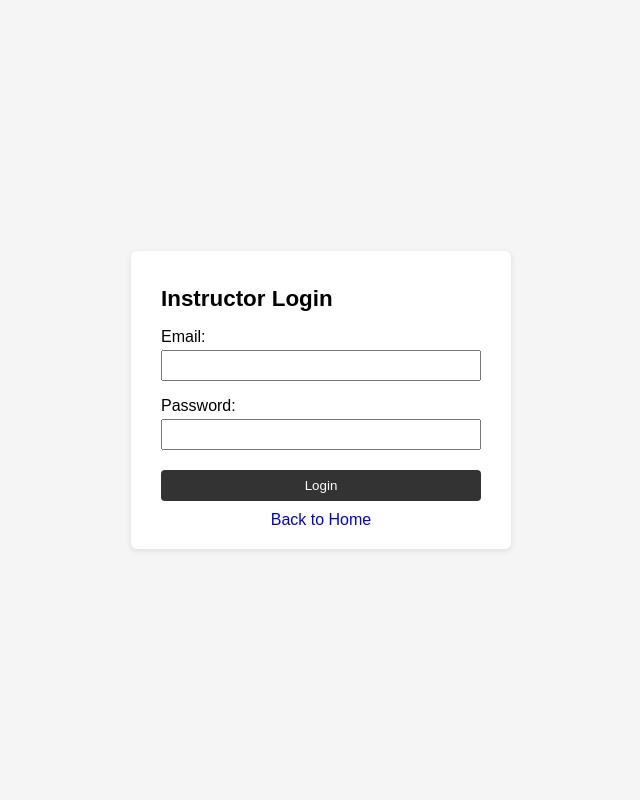
After one commit to nicholas489/university_enrollment, a Django app: page /instructor/login/ in a window 1280 px wide. The commit adds this page. Shown: the whole page, without its empty margins (319-959 px from the left). Run offline with Django 5.2, Linux system fonts and the light colour scheme.

Commit message:
Added Login flows for Instructor & Students

```diff
--- /dev/null
+++ b/university/forms.py
@@ -0,0 +1,16 @@
+from django import forms
+
+class InstructorLoginForm(forms.Form):
+    email = forms.EmailField(label="Email")
+    password = forms.CharField(
+        label="Password",
+        widget=forms.PasswordInput
+    )
+
+
+class StudentLoginForm(forms.Form):
+    email = forms.EmailField(label="Email")
+    password = forms.CharField(
+        label="Password",
+        widget=forms.PasswordInput
+    )
--- /dev/null
+++ b/university/templates/university/instructor_login.html
@@ -0,0 +1,101 @@
+<!doctype html>
+<html lang="en">
+  <head>
+    <meta charset="utf-8">
+    <title>Instructor Login</title>
+    <style>
+      body {
+        font-family: Arial, sans-serif;
+        background: #f5f5f5;
+        display: flex;
+        justify-content: center;
+        align-items: center;
+        min-height: 100vh;
+        margin: 0;
+      }
+      .login-container {
+        background: #fff;
+        padding: 20px 30px;
+        border-radius: 6px;
+        box-shadow: 0 2px 6px rgba(0,0,0,0.1);
+        width: 320px;
+      }
+      h1 {
+        font-size: 1.4rem;
+        margin-bottom: 15px;
+      }
+      .messages {
+        margin-bottom: 10px;
+      }
+      .messages .error {
+        color: #b00020;
+        background: #fdecec;
+        padding: 8px;
+        border-radius: 4px;
+        margin-bottom: 5px;
+      }
+      .messages .success {
+        color: #0b6b0b;
+        background: #e5f6e5;
+        padding: 8px;
+        border-radius: 4px;
+        margin-bottom: 5px;
+      }
+      form p {
+        margin-bottom: 10px;
+      }
+      label {
+        display: block;
+        margin-bottom: 4px;
+      }
+      input[type="email"],
+      input[type="password"] {
+        width: 100%;
+        padding: 6px 8px;
+        box-sizing: border-box;
+      }
+      button {
+        width: 100%;
+        padding: 8px 10px;
+        border: none;
+        border-radius: 4px;
+        background: #333;
+        color: #fff;
+        cursor: pointer;
+        margin-top: 10px;
+      }
+      button:hover {
+        background: #555;
+      }
+      .back-link {
+        display: block;
+        text-align: center;
+        margin-top: 10px;
+        text-decoration: none;
+      }
+    </style>
+  </head>
+  <body>
+    <div class="login-container">
+      <h1>Instructor Login</h1>
+
+      <div class="messages">
+        {% if messages %}
+          {% for message in messages %}
+            <div class="{% if message.tags %}{{ message.tags }}{% endif %}">
+              {{ message }}
+            </div>
+          {% endfor %}
+        {% endif %}
+      </div>
+
+      <form method="post">
+        {% csrf_token %}
+        {{ form.as_p }}
+        <button type="submit">Login</button>
+      </form>
+
+      <a href="{% url 'home' %}" class="back-link">Back to Home</a>
+    </div>
+  </body>
+</html>
--- a/university/urls.py
+++ b/university/urls.py
@@ -5,4 +5,14 @@ urlpatterns = [
     path('', views.home, name='home'),
     path('courses/', views.course_list, name='course_list'),
     path('sections/<int:course_id>/', views.section_list, name='section_list'),
+
+    # Instructor authentication
+    path('instructor/login/', views.instructor_login, name='instructor_login'),
+    path('instructor/dashboard/', views.instructor_dashboard, name='instructor_dashboard'),
+    path('instructor/logout/', views.logout, name='logout'),
+
+    # Student authentication
+    path('student/login/', views.student_login, name='student_login'),
+    path('student/dashboard/', views.student_dashboard, name='student_dashboard'),
+    path('student/logout/', views.logout, name='student_logout'),
 ]
--- a/university/views.py
+++ b/university/views.py
@@ -1,6 +1,7 @@
-from django.shortcuts import render
-from django.shortcuts import render, get_object_or_404
-from .models import Course, Section
+from django.shortcuts import render, redirect, get_object_or_404
+from django.contrib import messages
+from .models import Course, Section, Instructor, Student
+from .forms import InstructorLoginForm, StudentLoginForm
 
 # Create your views here.
 def home(request):
@@ -19,3 +20,89 @@ def section_list(request, course_id):
         'university/section_list.html',
         {'course': course, 'sections': sections}
     )
+
+def student_login(request):
+    if request.method == "POST":
+        form = StudentLoginForm(request.POST)
+        if form.is_valid():
+            email = form.cleaned_data['email']
+            password = form.cleaned_data['password']
+
+            try:
+                student = Student.objects.get(email=email)
+            except Student.DoesNotExist:
+                messages.error(request, "Invalid email or password.")
+            else:
+                # if check_password(password, student.password):
+                if password == student.password:
+                    request.session['student_id'] = student.id
+                    messages.success(request, f"Welcome, {student.first_name}!")
+                    return redirect('student_dashboard')
+                else:
+                    messages.error(request, "Invalid email or password.")
+    # User made a GET Request to just retrieve the login page
+    else:
+        form = StudentLoginForm()
+
+    return render(request, 'university/student_login.html', {'form': form})
+
+def student_dashboard(request):
+    student_id = request.session.get('student_id')
+    if not student_id:
+        return redirect('student_login')
+
+    student = Student.objects.get(id=student_id)
+    return render(
+        request,
+        'university/student_dashboard.html',
+        {'student': student}
+    )
+
+def instructor_login(request):
+    if request.method == "POST":
+        form = InstructorLoginForm(request.POST)
+        if form.is_valid():
+            email = form.cleaned_data['email']
+            password = form.cleaned_data['password']
+
+            try:
+                instructor = Instructor.objects.get(email=email)
+            except Instructor.DoesNotExist:
+                messages.error(request, "Invalid email or password.")
+            else:
+                # if check_password(password, instructor.password):
+                if password == instructor.password:
+                    # store instructor id in session
+                    request.session['instructor_id'] = instructor.id
+                    messages.success(request, f"Welcome, {instructor.first_name}!")
+                    return redirect('instructor_dashboard')
+                else:
+                    messages.error(request, "Invalid email or password.")
+    # User made a GET Request to just retrieve the login page
+    else:
+        form = InstructorLoginForm()
+
+    return render(request, 'university/instructor_login.html', {'form': form})
+
+def instructor_dashboard(request):
+    instructor_id = request.session.get('instructor_id')
+    if not instructor_id:
+        return redirect('instructor_login')
+
+    instructor = Instructor.objects.get(id=instructor_id)
+    return render(
+        request,
+        'university/instructor_dashboard.html',
+        {'instructor': instructor}
+    )
+
+def logout(request):
+    # Safely remove instructor_id from session if present
+    request.session.pop('instructor_id', None)
+    request.session.pop('student_id', None)
+    # Clear any prior messages
+    storage = messages.get_messages(request)
+    storage.used = True
+
+    messages.success(request, "You have been logged out.")
+    return redirect('home')
```
Also changed, not shown: university/templates/university/home.html (+10 -2 lines), university/templates/university/instructor_dashboard.html (added, +17 -0 lines), university/templates/university/student_dashboard.html (added, +16 -0 lines), university/templates/university/student_login.html (added, +99 -0 lines), db.sqlite3 (deleted), 1 other file.
